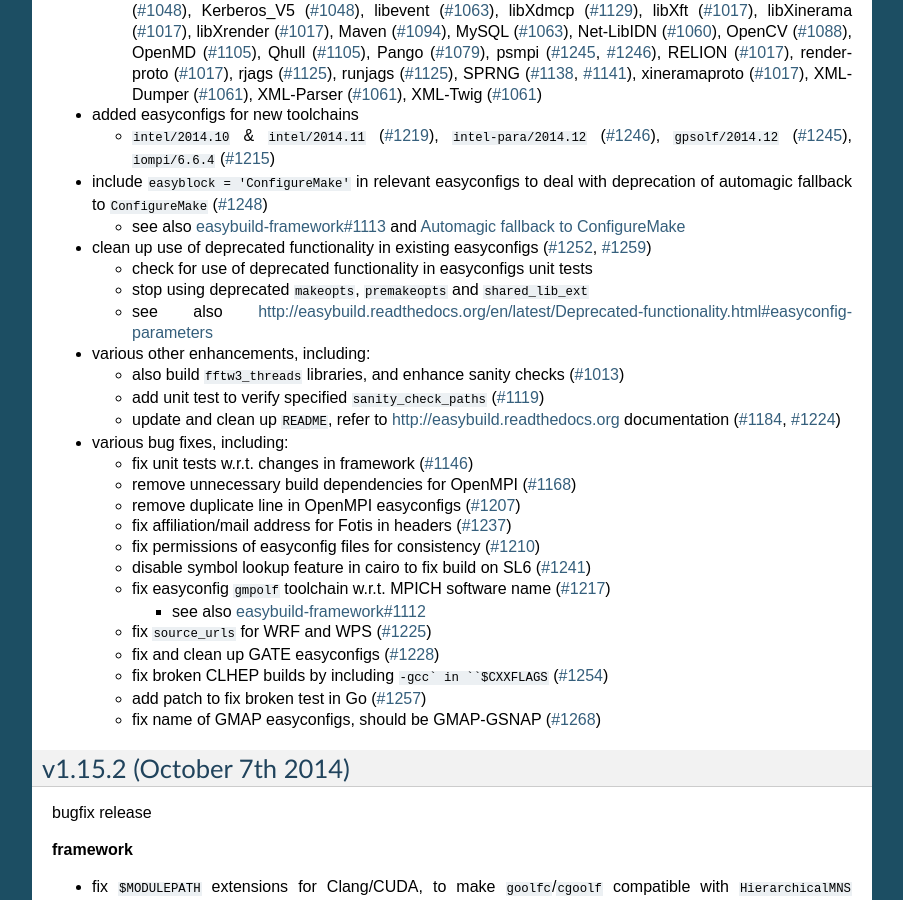
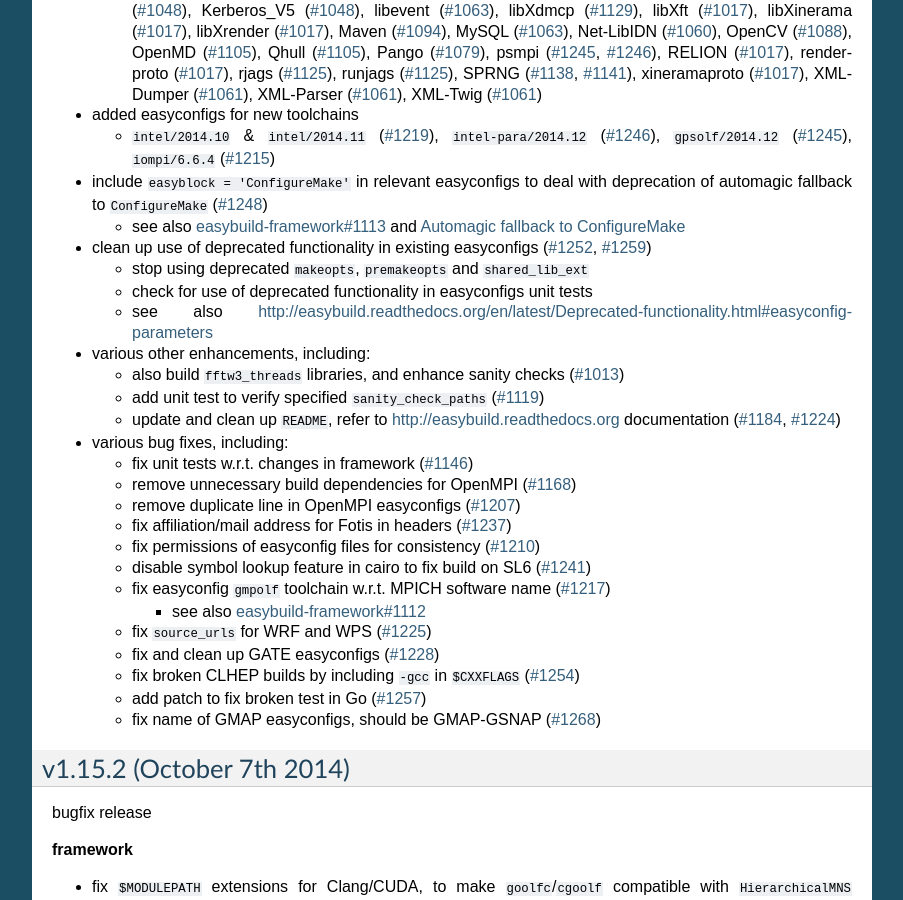
Before and after one commit to easybuilders/easybuild, a Sphinx documentation site: the page built from docs/Release_notes.rst, in a window 1280 px wide and 900 px high, scrolled down 2153 px. Shown: the whole window, without its empty margins (198-1101 px from the left). Built offline with Sphinx 7.4.7, drawn with Linux system fonts in a browser that asks for light colours.

Commit message:
minor fixes

```diff
--- a/docs/Release_notes.rst
+++ b/docs/Release_notes.rst
@@ -129,8 +129,8 @@
 
 * clean up use of deprecated functionality in existing easyconfigs (`#1252 <https://github.com/hpcugent/easybuild-easyconfigs/pull/1252>`_, `#1259 <https://github.com/hpcugent/easybuild-easyconfigs/pull/1259>`_)
 
+  * stop using deprecated ``makeopts``, ``premakeopts`` and ``shared_lib_ext``
   * check for use of deprecated functionality in easyconfigs unit tests
-  * stop using deprecated ``makeopts``, ``premakeopts`` and ``shared_lib_ext``
   * see also http://easybuild.readthedocs.org/en/latest/Deprecated-functionality.html#easyconfig-parameters
 
 * various other enhancements, including:
@@ -153,7 +153,7 @@
 
   * fix ``source_urls`` for WRF and WPS (`#1225 <h`ttps://github.com/hpcugent/easybuild-framework/pull/1225>`_)
   * fix and clean up GATE easyconfigs (`#1228 <h`ttps://github.com/hpcugent/easybuild-framework/pull/1228>`_)
-  * fix broken CLHEP builds by including ``-gcc` in ``$CXXFLAGS`` (`#1254 <https://github.com/hpcugent/easybuild-framework/pull/1254>`_)
+  * fix broken CLHEP builds by including ``-gcc`` in ``$CXXFLAGS`` (`#1254 <https://github.com/hpcugent/easybuild-framework/pull/1254>`_)
   * add patch to fix broken test in Go (`#1257 <https://github.com/hpcugent/easybuild-framework/pull/1257>`_)
   * fix name of GMAP easyconfigs, should be GMAP-GSNAP (`#1268 <https://github.com/hpcugent/easybuild-framework/pull/1268>`_)
 
```
